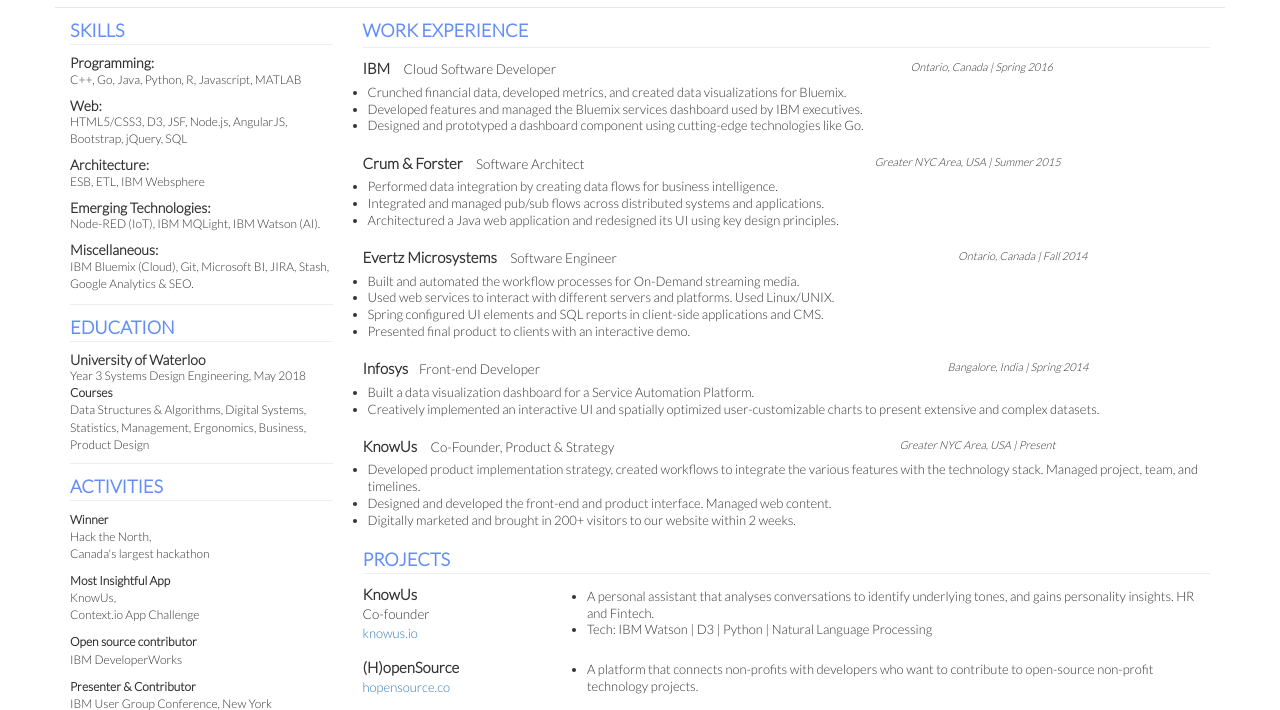
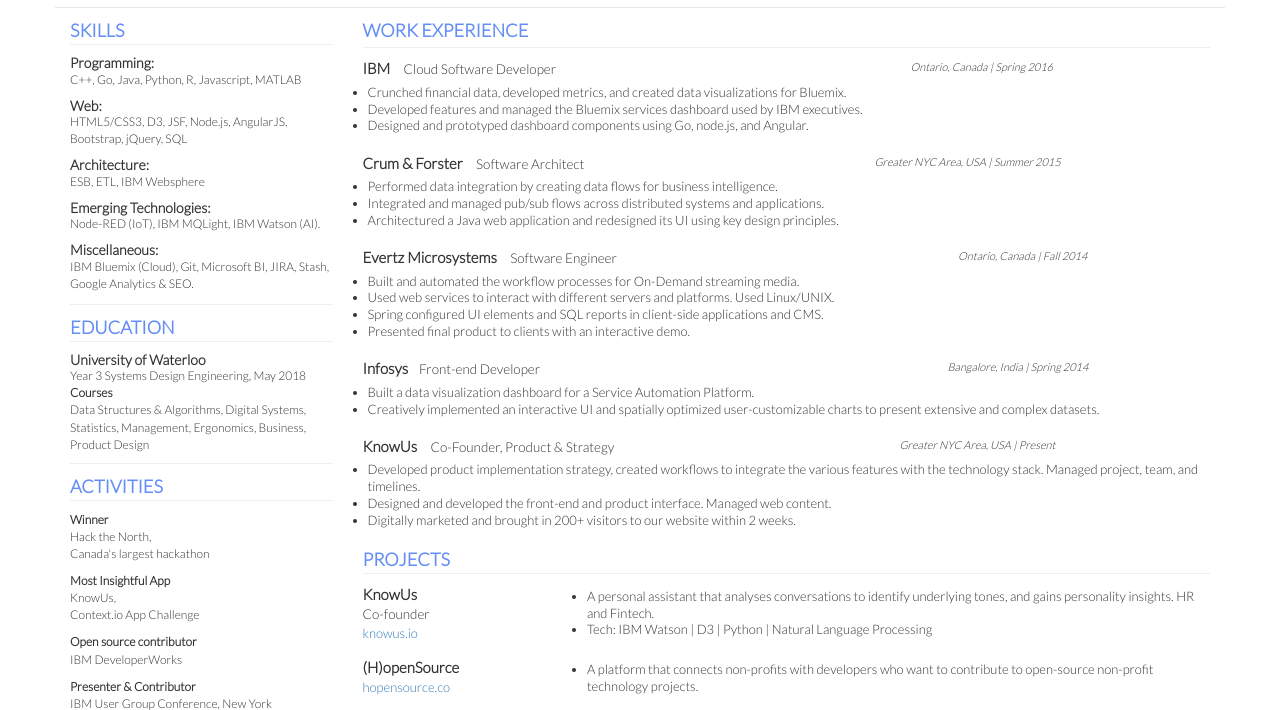
Before and after one commit to ShaheensWeb/resume2, a plain HTML site: page src/resume.html in a window 1280 px wide. Shown: the part 54-764 px from the top of the page. Drawn offline with Linux system fonts and the light colour scheme.

Commit message:
i HATE GODADDY

```diff
--- a/src/resume.html
+++ b/src/resume.html
@@ -171,7 +171,7 @@
                       Developed features and managed the Bluemix services dashboard used by IBM executives.
                     </li>
                     <li>
-                      Designed and prototyped a dashboard component using cutting-edge technologies like Go.
+                      Designed and prototyped dashboard components using Go, node.js, and Angular.
                     </li>
                   </div>
                 </div>
```
